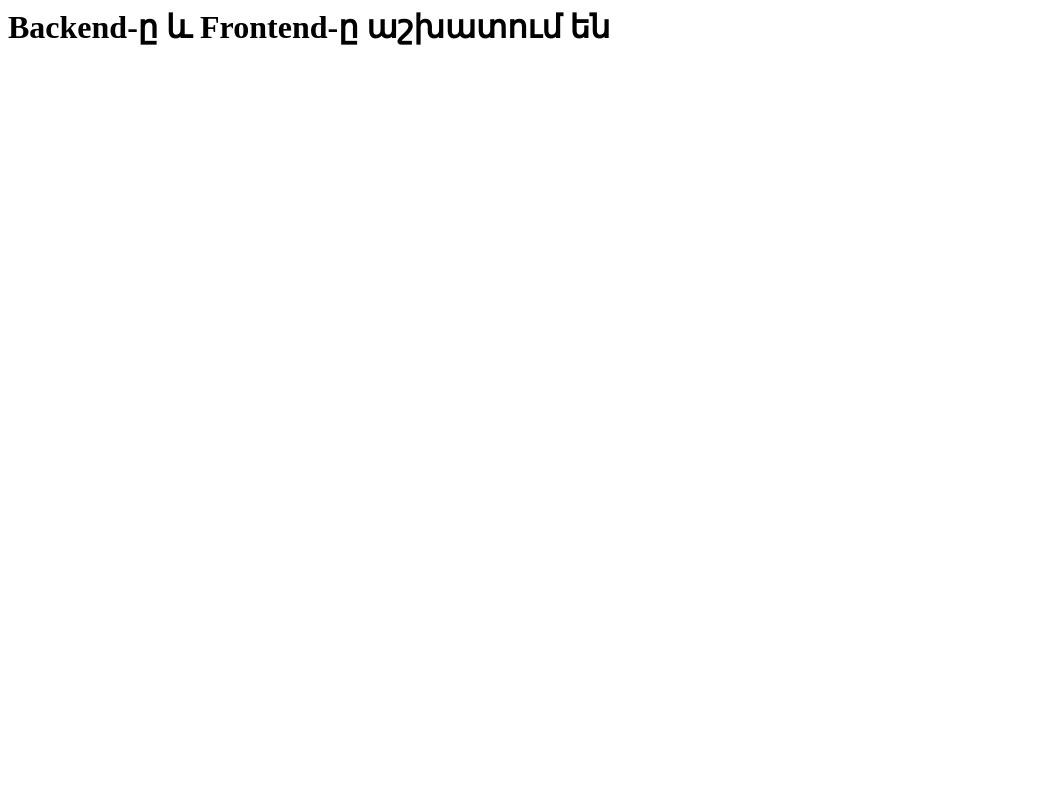
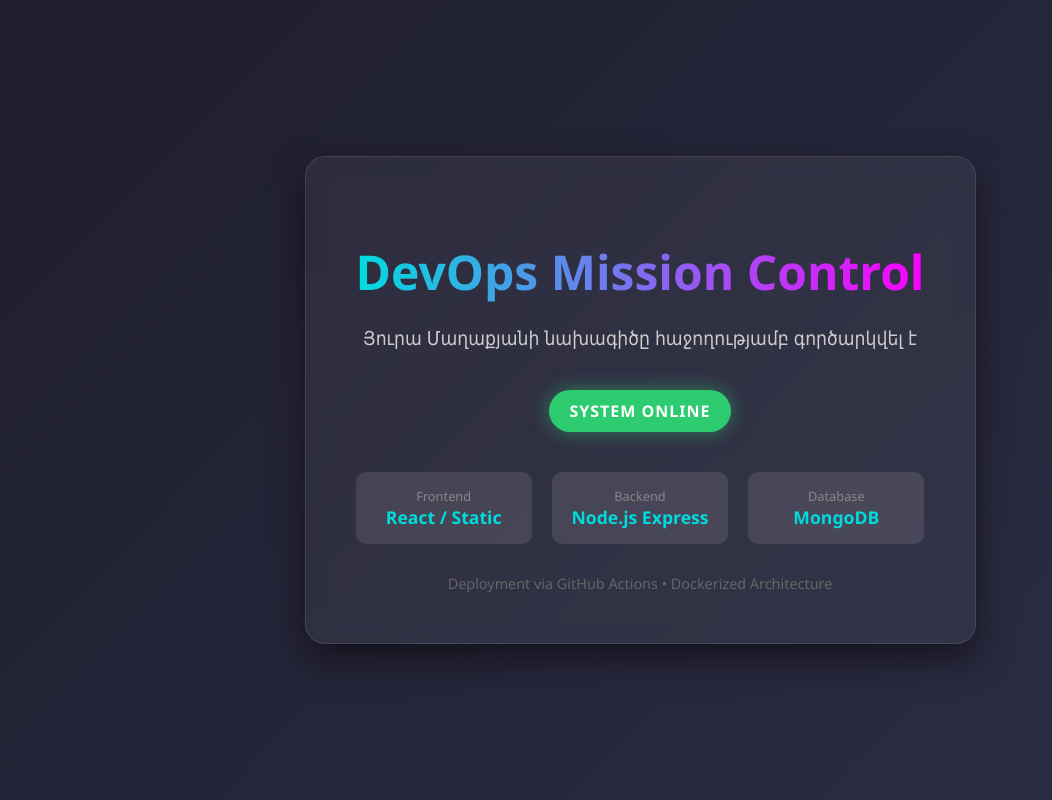
Before and after one commit to maghakyanyuro-web/devops-end-to-end-project, a plain HTML site: page frontend/index.html in a window 1280 px wide. Shown: the whole page, without its empty margins (0-1052 px from the left). Drawn offline with Linux system fonts and the light colour scheme.

Commit message:
little update

```diff
--- a/frontend/index.html
+++ b/frontend/index.html
@@ -1 +1,107 @@
-<h1>Backend-ը և Frontend-ը աշխատում են</h1>
+<!DOCTYPE html>
+<html lang="hy">
+<head>
+    <meta charset="UTF-8">
+    <meta name="viewport" content="width=device-width, initial-scale=1.0">
+    <title>DevOps Project Dashboard</title>
+    <style>
+        body {
+            font-family: 'Segoe UI', Tahoma, Geneva, Verdana, sans-serif;
+            background: linear-gradient(135deg, #1e1e2f 0%, #2d2d44 100%);
+            color: white;
+            display: flex;
+            justify-content: center;
+            align-items: center;
+            height: 100vh;
+            margin: 0;
+            overflow: hidden;
+        }
+        .container {
+            text-align: center;
+            background: rgba(255, 255, 255, 0.05);
+            padding: 50px;
+            border-radius: 20px;
+            box-shadow: 0 15px 35px rgba(0, 0, 0, 0.5);
+            backdrop-filter: blur(10px);
+            border: 1px solid rgba(255, 255, 255, 0.1);
+            animation: fadeIn 1.5s ease-in-out;
+        }
+        h1 {
+            font-size: 3rem;
+            margin-bottom: 10px;
+            background: linear-gradient(to right, #00dbde, #fc00ff);
+            -webkit-background-clip: text;
+            -webkit-text-fill-color: transparent;
+        }
+        p {
+            font-size: 1.2rem;
+            color: #ccc;
+        }
+        .status-badge {
+            display: inline-block;
+            margin-top: 20px;
+            padding: 10px 20px;
+            background: #2ecc71;
+            color: white;
+            border-radius: 50px;
+            font-weight: bold;
+            text-transform: uppercase;
+            letter-spacing: 1px;
+            box-shadow: 0 0 20px rgba(46, 204, 113, 0.5);
+        }
+        .info-grid {
+            display: grid;
+            grid-template-columns: repeat(3, 1fr);
+            gap: 20px;
+            margin-top: 40px;
+        }
+        .info-item {
+            background: rgba(255, 255, 255, 0.1);
+            padding: 15px;
+            border-radius: 10px;
+        }
+        .info-item span {
+            display: block;
+            font-size: 0.8rem;
+            color: #888;
+        }
+        .info-item strong {
+            font-size: 1.1rem;
+            color: #00dbde;
+        }
+        @keyframes fadeIn {
+            from { opacity: 0; transform: translateY(20px); }
+            to { opacity: 1; transform: translateY(0); }
+        }
+    </style>
+</head>
+<body>
+
+    <div class="container">
+        <h1>DevOps Mission Control</h1>
+        <p>Յուրա Մաղաքյանի նախագիծը հաջողությամբ գործարկվել է</p>
+
+        <div class="status-badge">System Online</div>
+
+        <div class="info-grid">
+            <div class="info-item">
+                <span>Frontend</span>
+                <strong>React / Static</strong>
+            </div>
+            <div class="info-item">
+                <span>Backend</span>
+                <strong>Node.js Express</strong>
+            </div>
+            <div class="info-item">
+                <span>Database</span>
+                <strong>MongoDB</strong>
+            </div>
+        </div>
+
+        <div style="margin-top: 30px; font-size: 0.9rem; color: #666;">
+            Deployment via GitHub Actions • Dockerized Architecture
+        </div>
+    </div>
+
+</body>
+</html>
```
Also changed, not shown: .github/workflows/deploy.yml.
